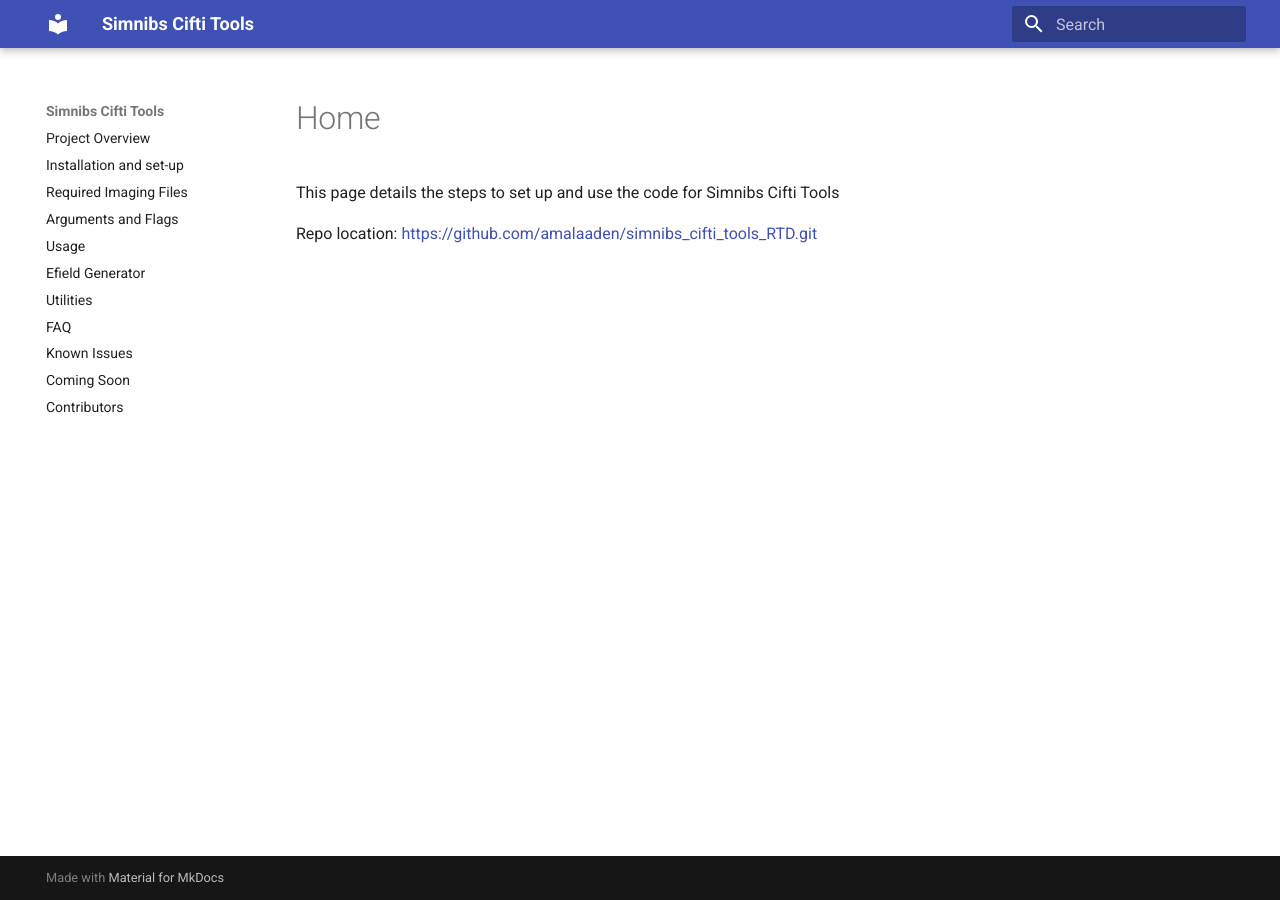
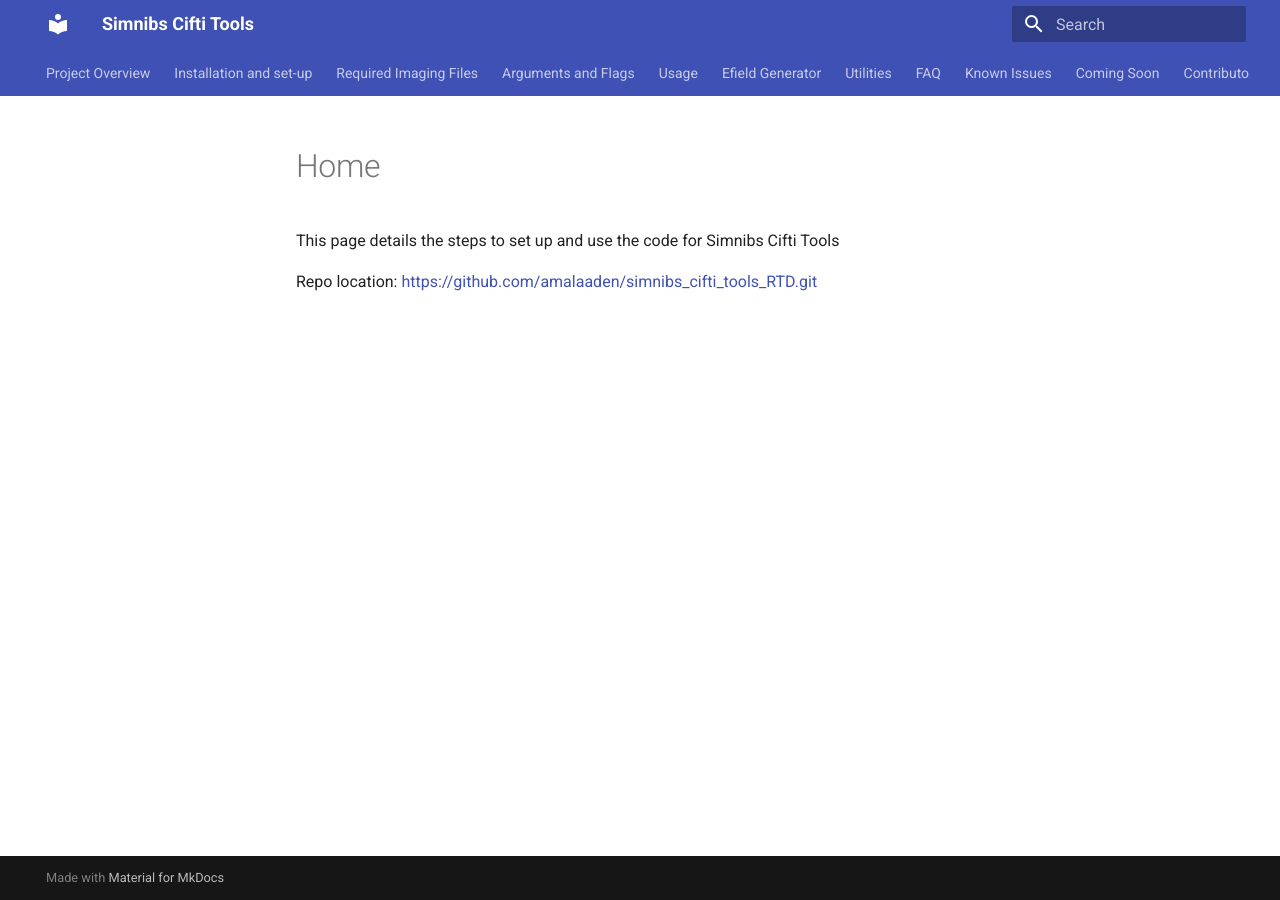
Before and after one commit to DCAN-Labs/simnibs_cifti_tools_RTD2, an MkDocs documentation site: the page built from docs/index.md, in a window 1280 px wide. Built offline with MkDocs 1.6.1 and Material for MkDocs 9.7.7, drawn with Linux system fonts in a browser that asks for light colours.

Commit message:
Adding in additional features

```diff
--- a/mkdocs.yml
+++ b/mkdocs.yml
@@ -1,17 +1,46 @@
 site_name: Simnibs Cifti Tools
-theme: material
+theme:
+  name: material
+  features:
+    - navigation.tabs       # Adds top-level navigation tabs
+    - navigation.sections   # Group navigation into sections
+    - content.code.copy     # Adds a copy button to code blocks
 
 plugins:
-    - search
+  - search
+
+markdown_extensions:
+  # Standard extensions for essential formatting
+  - admonition          # Required for !!! note "Title" blocks
+  - attr_list           # Allows adding CSS classes/styles to Markdown
+  - def_list            # Support for definition lists
+  - footnotes           # Support for [^1] style footnotes
+  - md_in_html          # Allows Markdown inside <div> or other HTML tags
+  - toc:
+      permalink: true   # Adds clickable anchor links next to headers
+
+  # PyMdown Extensions for advanced technical features
+  - pymdownx.highlight: # Superior code syntax highlighting
+      anchor_linenums: true
+  - pymdownx.inlinehilite: # Highlighting for `inline code`
+  - pymdownx.superfences: # Allows nesting and Mermaid diagrams
+  - pymdownx.tabbed:      # Required for [Content Tabs]
+      alternate_style: true
+  - pymdownx.tasklist:    # Required for - [x] task checkboxes
+      custom_checkbox: true
+  - pymdownx.emoji:       # Support for :material-account: icons
+      emoji_index: !!python/name:material.extensions.emoji.twemoji
+      emoji_generator: !!python/name:material.extensions.emoji.to_svg
+
 nav:
-- Project Overview: project_overview.md
-- Installation and set-up: Installation and set-up.md
-- Required Imaging Files: dependancies.md
-- Arguments and Flags: args_flags.md
-- Usage: useage.md
-- Efield Generator: Efield_generator.md
-- Utilities: Utilities.md
-- FAQ: FAQ.md
-- Known Issues: known_issues.md
-- Coming Soon: coming_soon.md
-- Contributors: contributors.md
+  - Project Overview: project_overview.md
+  - Installation and set-up: Installation and set-up.md
+  - Required Imaging Files: dependancies.md
+  - Arguments and Flags: args_flags.md
+  - Usage: useage.md
+  - Efield Generator: Efield_generator.md
+  - Utilities: Utilities.md
+  - FAQ: FAQ.md
+  - Known Issues: known_issues.md
+  - Coming Soon: coming_soon.md
+  - Contributors: contributors.md
```
